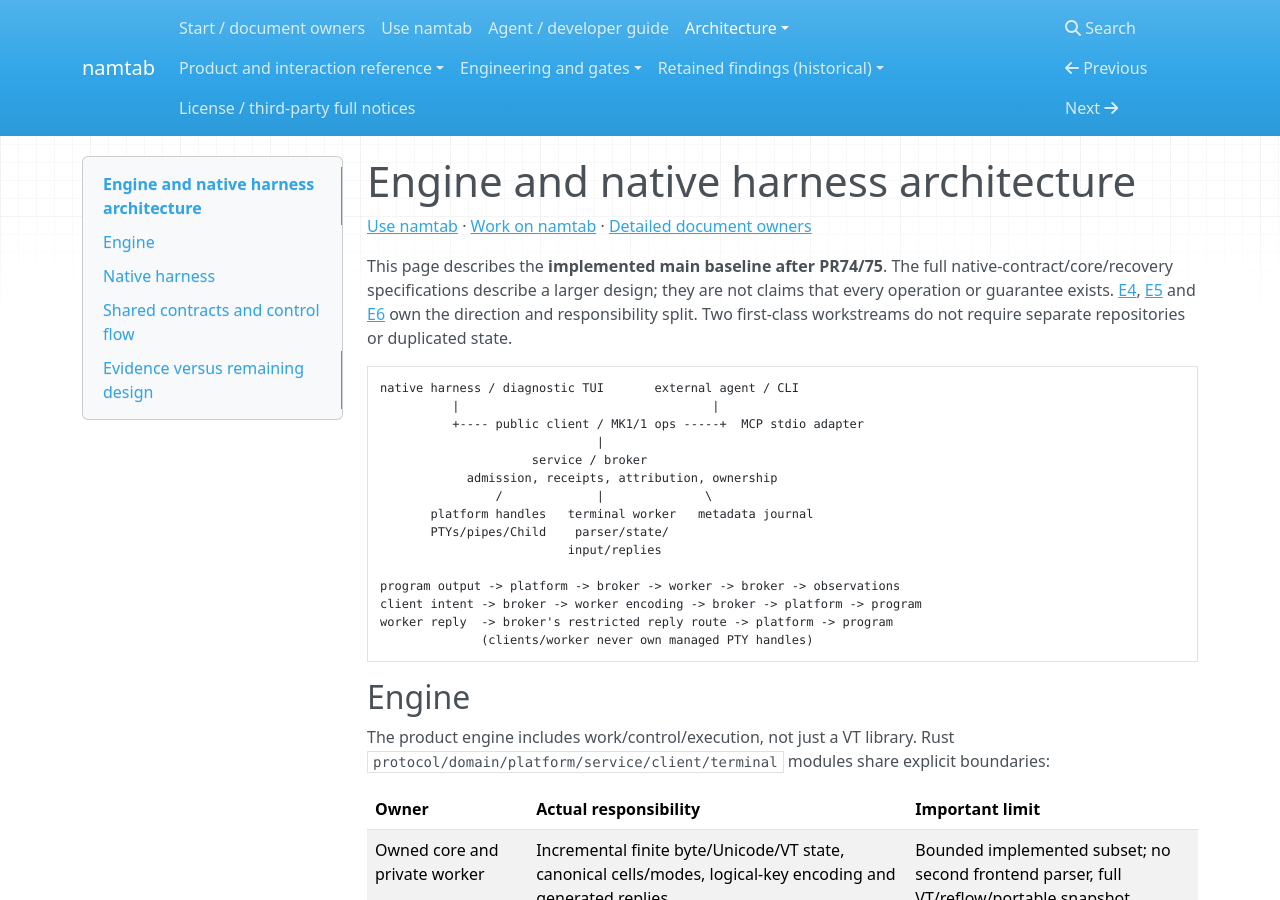
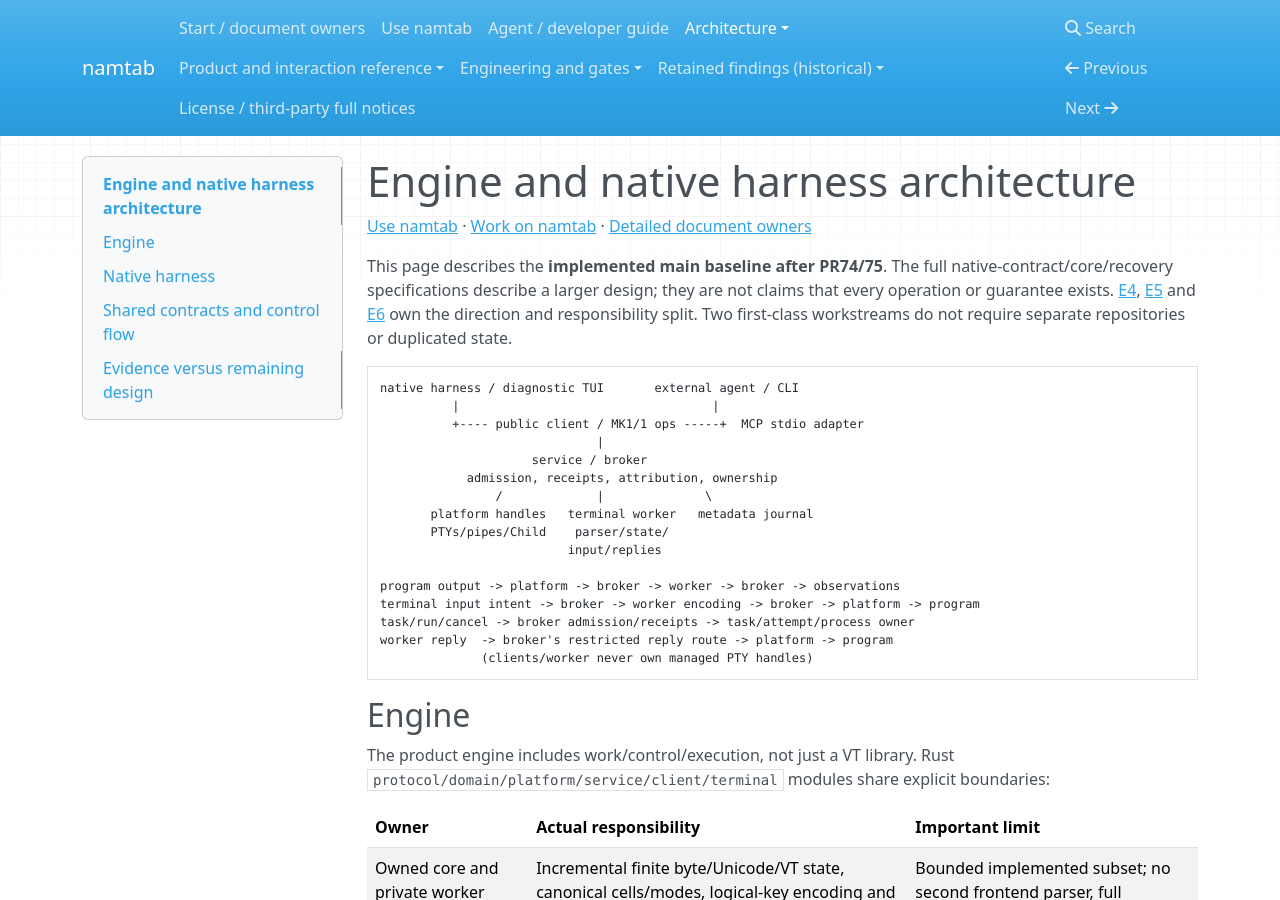
Before and after one commit to whoodes/namtab, an MkDocs documentation site: the page built from docs/architecture/index.md, in a window 1280 px wide and 900 px high. Built offline with MkDocs 1.6.1, drawn with Linux system fonts in a browser that asks for light colours; nearby versions of some CDN libraries.

Commit message:
Clarify native operations outside terminal encoding
A final audience check found that the generic client-intent diagram label could imply task/run/cancel traverse the VT encoder. Name terminal input explicitly and show the separate native admission/receipt route. Surrounding authority contracts and runtime behavior are unchanged.

Validation: 67 Markdown files, 636 local links and strict MkDocs pass. Rebind independent reviews and final-head aggregate/hosted checks to this normal follow-up commit; no new native/model experiment is implied.

````diff
--- a/docs/architecture/index.md
+++ b/docs/architecture/index.md
@@ -17,7 +17,8 @@ native harness / diagnostic TUI       external agent / CLI
                           input/replies
 
 program output -> platform -> broker -> worker -> broker -> observations
-client intent -> broker -> worker encoding -> broker -> platform -> program
+terminal input intent -> broker -> worker encoding -> broker -> platform -> program
+task/run/cancel -> broker admission/receipts -> task/attempt/process owner
 worker reply  -> broker's restricted reply route -> platform -> program
               (clients/worker never own managed PTY handles)
 ```
````
